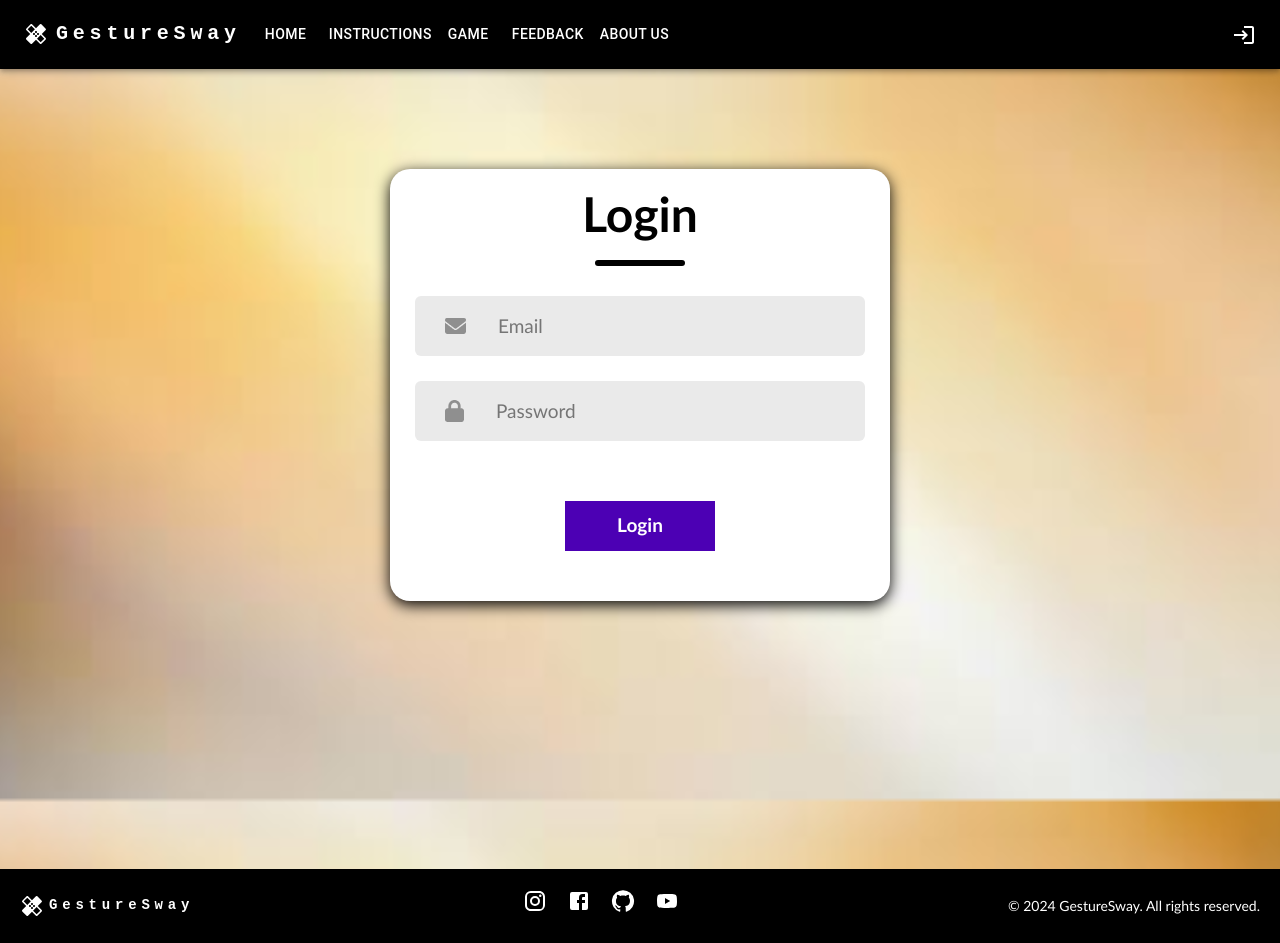
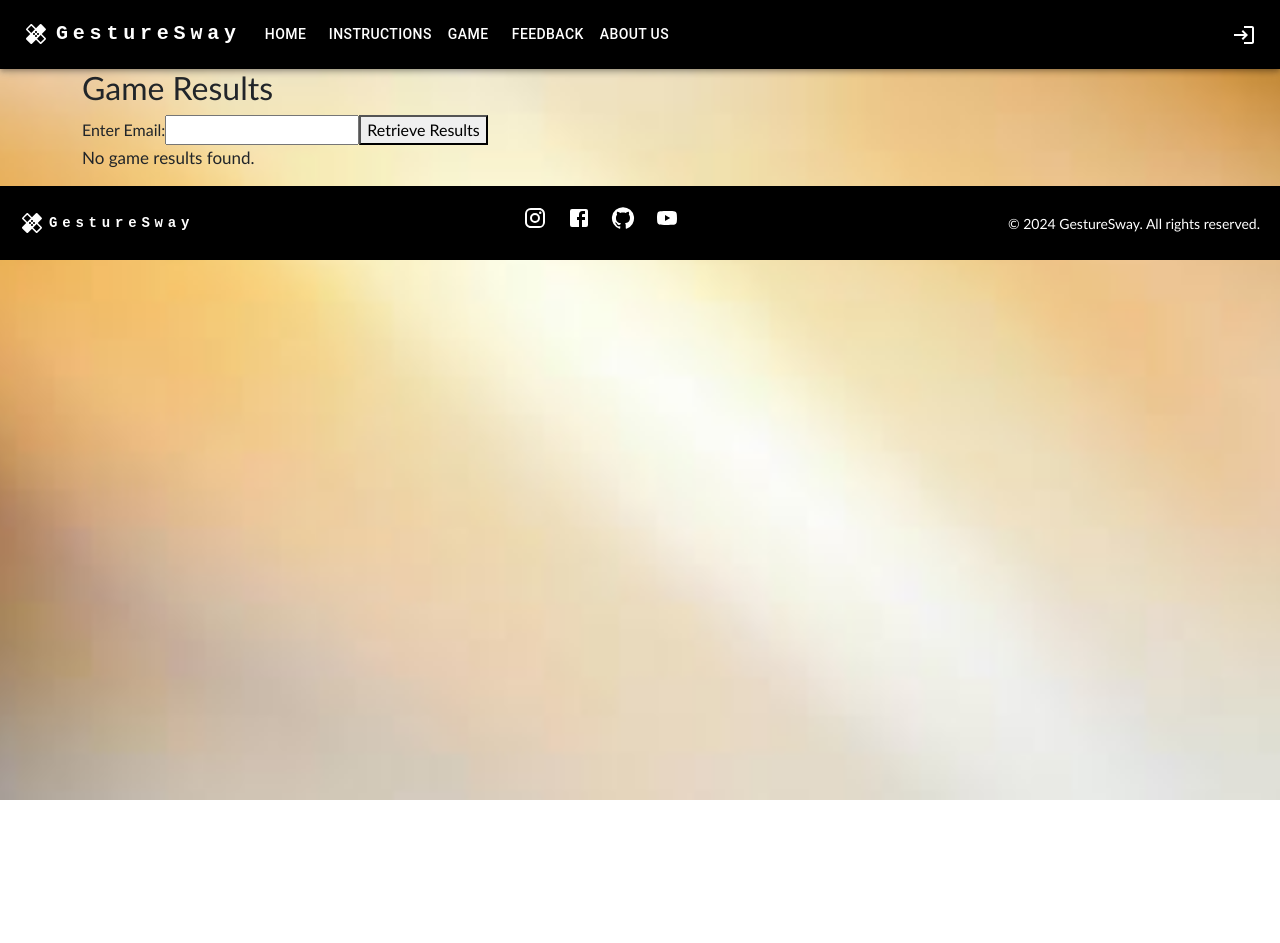
Before and after one commit to FernandoPrmu/GestureSway-Backend, a React (Vite) app in the folder client/: page /FeedbackPage in a window 1280 px wide. After the commit the page ends 800 px from the top, so only its background shows below. Built offline with nearby package versions, Linux system fonts and the light colour scheme.

Commit message:
feedbackPageEditted
feedbaack page was ediited now the user can retrieve the game results

```diff
--- a/client/src/pages/FeedbackPage.jsx
+++ b/client/src/pages/FeedbackPage.jsx
@@ -1,67 +1,61 @@
-import React, { useState } from 'react';
+/* eslint-disable no-unused-vars */
+import React, { useState, useEffect } from 'react';
 import Navbar from '../components/Navbar';
 import Footer from '../components/Footer';
-import user_icon from '../assets/person.png';
-import email_icon from '../assets/email.png';
-import password_icon from '../assets/password.png';
-import './LoginPage.css';
+import axios from 'axios';
+import './FeedbackPage.css';
 
-export const LoginSignup = () => {
-    const [action, setAction] = useState("Login");
-    const [formData, setFormData] = useState({
-        username: '',
-        email: '',
-        password: ''
-    });
+const FeedbackPage = () => {
+    const [gameResults, setGameResults] = useState([]);
+    const [email, setEmail] = useState('');
+    const [error, setError] = useState('');
+    const [isLoading, setIsLoading] = useState(false);
 
-    const handleChange = (e) => {
-        const { name, value } = e.target;
-        setFormData(prevState => ({
-            ...prevState,
-            [name]: value
-        }));
-    };
+    const handleSubmit = async (e) => {
+        e.preventDefault();
+        setError('');
+        setIsLoading(true);
 
-    const handleLogin = () => {
-        // Clear form data when switching to "Login"
-        setFormData({
-            username: '',
-            email: '',
-            password: ''
-        });
-        setAction("Login");
+        try {
+            const response = await axios.get(`http://localhost:3001/game-results?email=${email}`); // Change userId to email
+            setGameResults(response.data);
+        } catch (error) {
+            setError('Error fetching game results. Please try again.');
+        }
+
+        setIsLoading(false);
     };
 
     return (
         <div>
             <Navbar />
-            <div className='login-body'>
-                <div className='containerL' style={{ marginTop: '100px' }}>
-                    <div className='header'>
-                        <div className='text'>{action}</div>
-                        <div className='underline'></div>
-                    </div>
-                    <div className='inputs'>
-                        {action === "Login" ? null :
-                            <div className='input'>
-                                <img src={user_icon} alt="" />
-                                <input type="text" name="username" value={formData.username} onChange={handleChange} placeholder='Name' />
-                            </div>
-                        }
-
-                        <div className='input'>
-                            <img src={email_icon} alt="" />
-                            <input type="email" name="email" value={formData.email} onChange={handleChange} placeholder='Email' />
-                        </div>
-
-                        <div className='input'>
-                            <img src={password_icon} alt="" />
-                            <input type="password" name="password" value={formData.password} onChange={handleChange} placeholder='Password' />
-                        </div>
-                    </div>
-
-                    <div className='submit-container' style={{ marginTop: '60px' }}>
-                      <div className={action === "Sign Up" ? "submit gray" : "submit"} onClick={handleLogin}>Login</div>
+            <div className='feedback-body'>
+                <div className='container'>
+                    <h2>Game Results</h2>
+                    <form onSubmit={handleSubmit}>
+                        <label htmlFor='email'>Enter Email:</label>
+                        <input
+                            type='email'
+                            id='email'
+                            value={email}
+                            onChange={(e) => setEmail(e.target.value)}
+                            required
+                        />
+                        <button type='submit'>Retrieve Results</button>
+                    </form>
+                    {isLoading && <p>Loading...</p>}
+                    {error && <p>{error}</p>}
+                    <div className='game-results'>
+                        {gameResults.length > 0 ? (
+                            gameResults.map((result, index) => (
+                                <div key={index} className='result'>
+                                    <p>Score: {result.score}</p>
+                                    <p>Timestamp: {result.timestamp}</p>
+                                </div>
+                            ))
+                        ) : (
+                            <p>No game results found.</p>
+                        )}
                     </div>
                 </div>
             </div>
@@ -70,4 +64,4 @@ export const LoginSignup = () => {
     );
 };
 
-export default LoginSignup;
+export default FeedbackPage;
```
Also changed, not shown: 1 other file (tests, documents, lock files or other folders).
